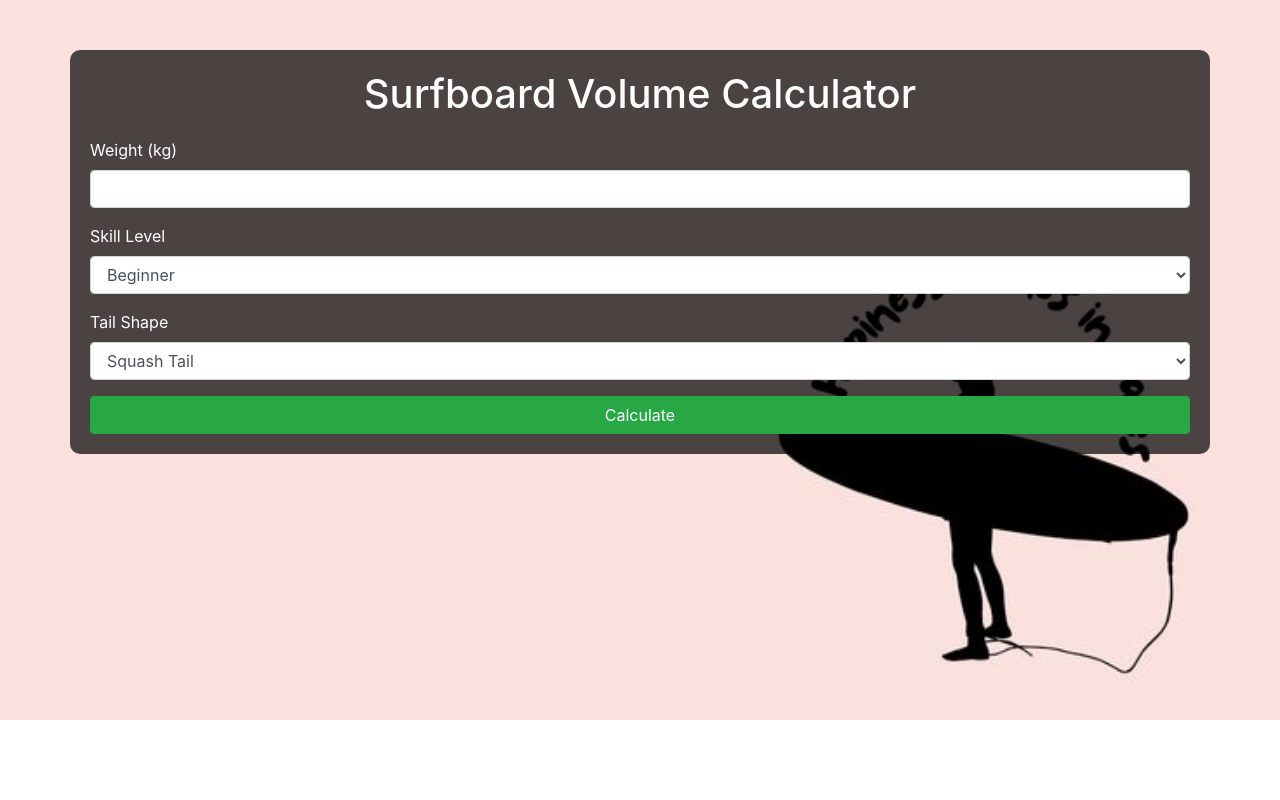
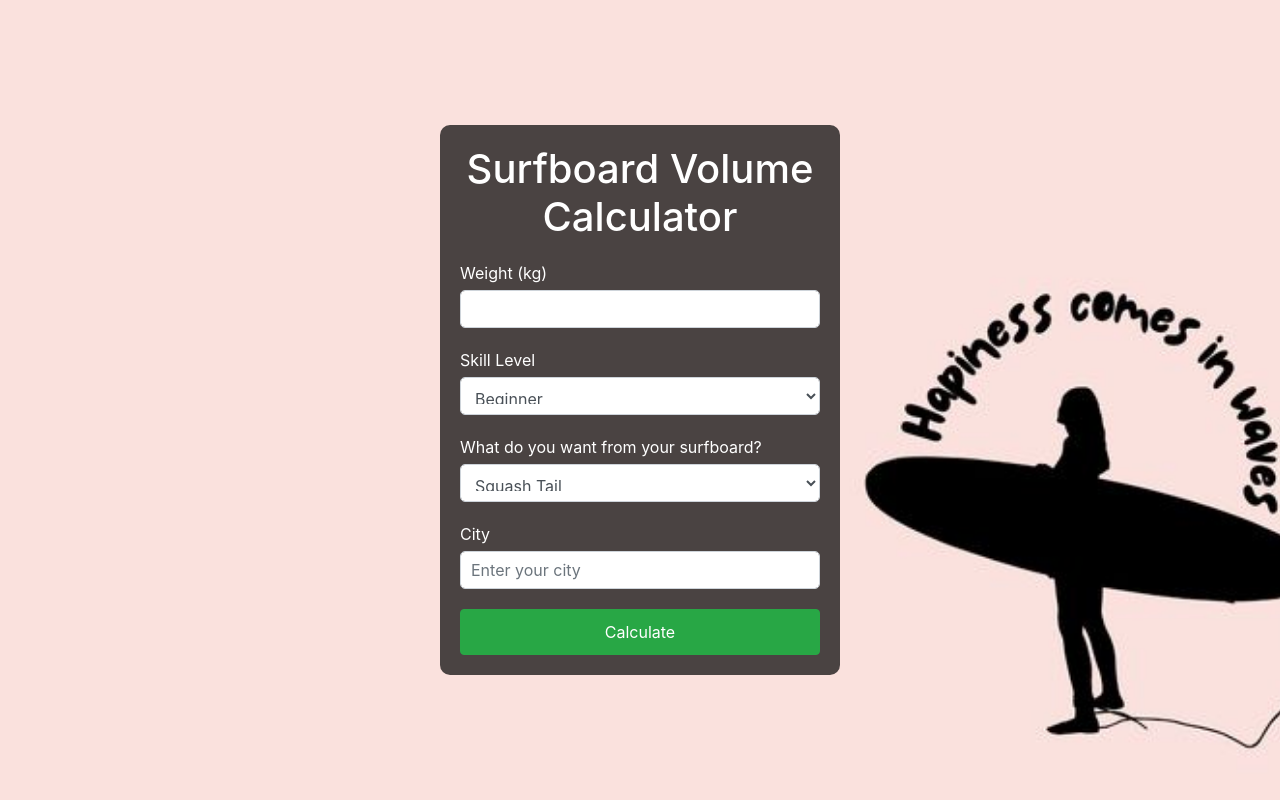
Before and after one commit to Catash37/surfsapp, a Flask app: page / in a window 1280 px wide. Run offline with Flask 3, Linux system fonts and the light colour scheme; some libraries are stand-ins or nearby versions.

Commit message:
Update calculate.html

```diff
--- a/templates/calculate.html
+++ b/templates/calculate.html
@@ -1,8 +1,8 @@
-<!doctype html>
+<!DOCTYPE html>
 <html lang="en">
 <head>
-    <meta charset="utf-8">
-    <meta name="viewport" content="width=device-width, initial-scale=1, shrink-to-fit=no">
+    <meta charset="UTF-8">
+    <meta name="viewport" content="width=device-width, initial-scale=1.0">
     <title>Surfboard Volume Calculator</title>
     <link rel="stylesheet" href="https://stackpath.bootstrapcdn.com/bootstrap/4.3.1/css/bootstrap.min.css">
     <style>
@@ -11,20 +11,43 @@
             background-size: cover;
             background-repeat: no-repeat;
             color: #fff;
+            margin: 0;
+            padding: 0;
+            height: 100vh;
+            display: flex;
+            justify-content: center;
+            align-items: center;
         }
         .container {
             background-color: rgba(0, 0, 0, 0.7);
             padding: 20px;
             border-radius: 10px;
-            margin-top: 50px;
+            width: 100%;
+            max-width: 400px;
+            text-align: center;
         }
         h1 {
-            text-align: center;
             margin-bottom: 20px;
+        }
+        .form-group {
+            margin-bottom: 20px;
+        }
+        .form-control-label {
+            display: block;
+            text-align: left;
+            margin-bottom: 5px;
+        }
+        .form-control {
+            width: 100%;
+            padding: 10px;
+            border: 1px solid #ced4da;
+            border-radius: 5px;
         }
         .btn-primary {
             background-color: #28a745;
             border-color: #28a745;
+            width: 100%;
+            padding: 10px;
         }
     </style>
 </head>
@@ -34,18 +57,22 @@
         <form method="POST" action="">
             {{ form.hidden_tag() }}
             <div class="form-group">
-                {{ form.weight.label(class="form-control-label") }}
+                <label for="weight" class="form-control-label">Weight (kg)</label>
                 {{ form.weight(class="form-control") }}
             </div>
             <div class="form-group">
-                {{ form.skill_level.label(class="form-control-label") }}
+                <label for="skill_level" class="form-control-label">Skill Level</label>
                 {{ form.skill_level(class="form-control") }}
             </div>
             <div class="form-group">
-                {{ form.tail_shape.label(class="form-control-label") }}
+                <label for="tail_shape" class="form-control-label">What do you want from your surfboard?</label>
                 {{ form.tail_shape(class="form-control") }}
             </div>
-            <button type="submit" class="btn btn-primary btn-block">Calculate</button>
+            <div class="form-group">
+                <label for="city" class="form-control-label">City</label>
+                <input type="text" name="city" class="form-control" placeholder="Enter your city">
+            </div>
+            <button type="submit" class="btn btn-primary">Calculate</button>
         </form>
     </div>
 </body>
```
